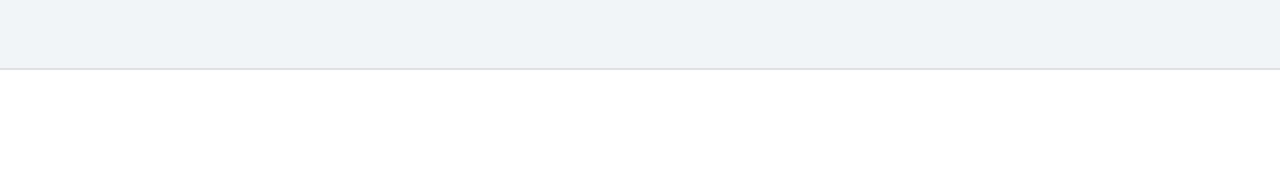
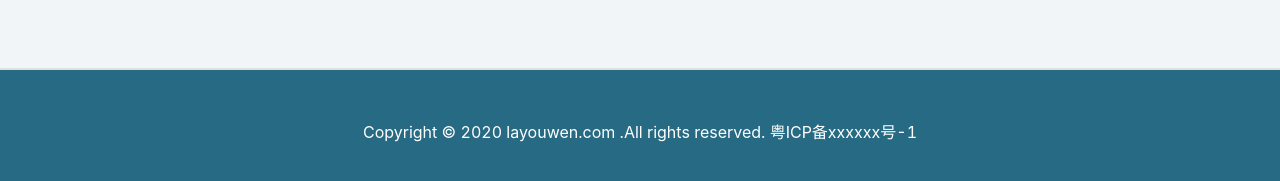
Before and after one commit to Layouwen/pc-code, a Vue app: page / in a window 1280 px wide. Shown: the part 3880-4061 px from the top of the page. Before the commit the page ends 3950 px from the top, so only its background shows below. Built offline with nearby package versions, Linux system fonts and the light colour scheme.

Commit message:
添加footer

```diff
--- /dev/null
+++ b/src/components/Footer.vue
@@ -0,0 +1,22 @@
+<template>
+  <div class="footer">
+    Copyright © 2020 layouwen.com .All rights reserved. 粤ICP备xxxxxx号-1
+  </div>
+</template>
+
+<script lang='ts'>
+export default {
+  name: 'Footer',
+};
+</script>
+
+<style lang='scss' scoped>
+.footer {
+  display: flex;
+  justify-content: center;
+  padding: 50px;
+  font-size: 16px;
+  color: #fff;
+  background: #266a84;
+}
+</style>
--- a/src/views/Home.vue
+++ b/src/views/Home.vue
@@ -10,9 +10,11 @@
   <div class="line-wrapper" style='background: #f1f5f7;'>
     <ProjectProcess/>
   </div>
+  <Footer/>
 </template>
 
 <script lang='ts'>
+import Footer from '../components/Footer.vue';
 import Header from '../components/Header.vue';
 import ProjectProcess from '../components/Home/ProjectProcess.vue';
 import ProjectsCase from '../components/Home/ProjectsCase.vue';
@@ -21,7 +23,7 @@
 
 export default {
   name: 'Home',
-  components: {ProjectProcess, ProjectsCase, Swiper, Header, HomeCenter},
+  components: {Footer, ProjectProcess, ProjectsCase, Swiper, Header, HomeCenter},
 };
 </script>
 
```
